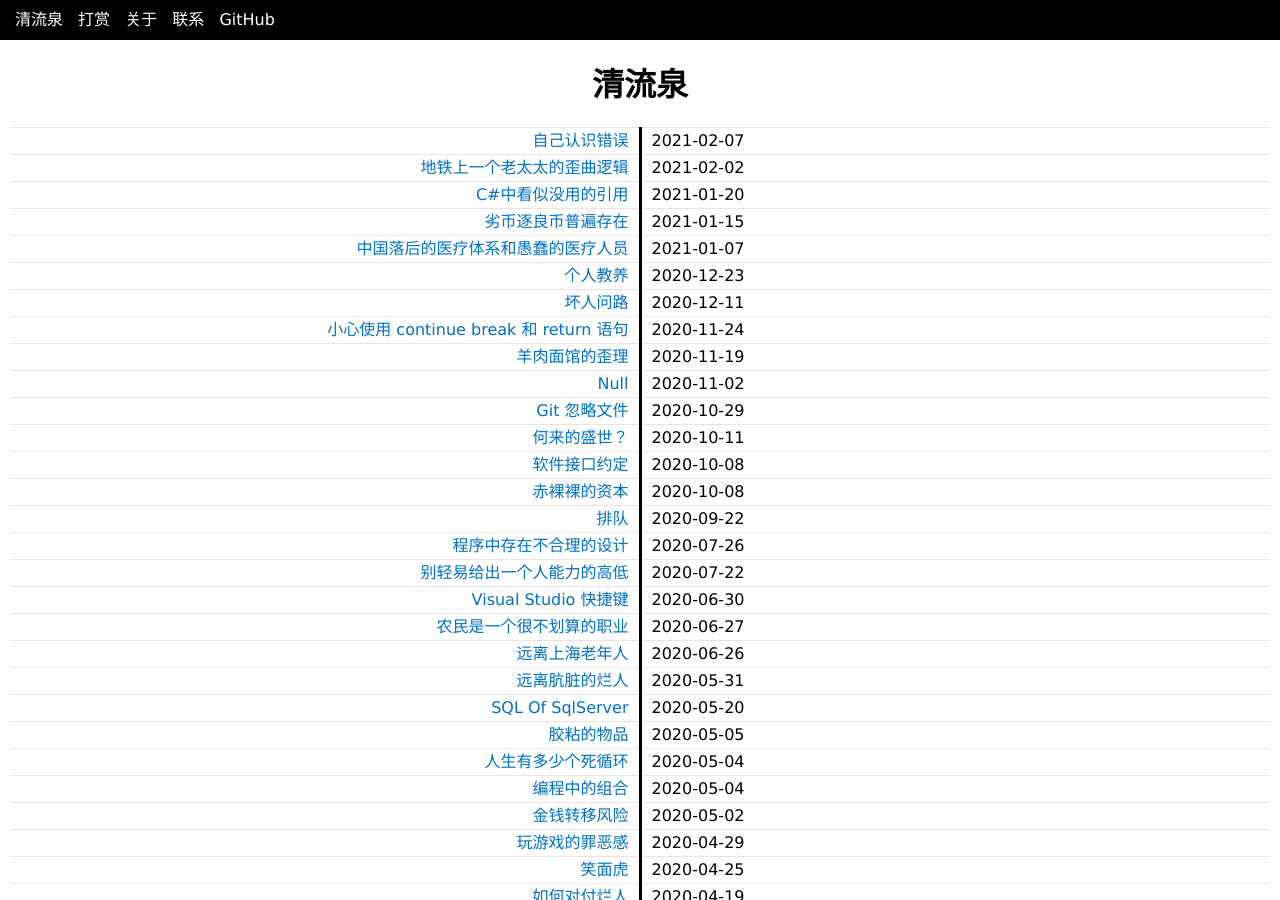
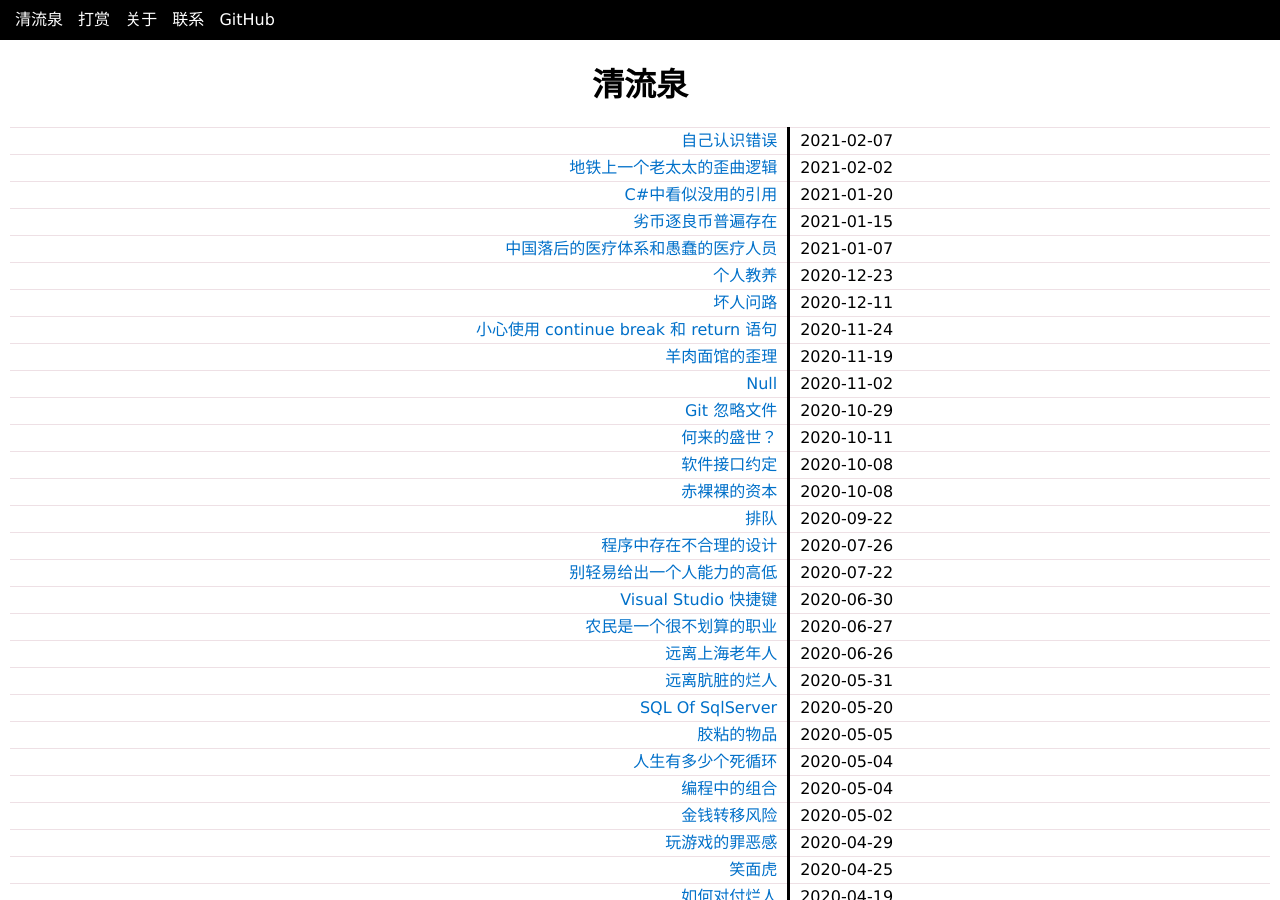
Before and after one commit to yinyongxian/yinyongxian.github.io, a Jekyll site: the page built from index.html, in a window 1280 px wide and 900 px high. Built offline with Jekyll 4.4.1, drawn with Linux system fonts in a browser that asks for light colours; the list of posts is cut into pages by our own code.

Commit message:
Update index.html

```diff
--- a/index.html
+++ b/index.html
@@ -27,10 +27,10 @@ title: 清流泉
         <tr onClick="parent.location='{{ post.url }}'; this.style.backgroundColor='#FFFFFF';"
           onMouseOver="this.style.backgroundColor='LightGrey';this.style.cursor='pointer';"
           onMouseOut="this.style.backgroundColor='#FFFFFF'">
-          <td style="width: 50%;text-align: right; padding-right: 10px;">
+          <td style="width: 61.8%;text-align: right; padding-right: 10px;text-overflow: ellipsis;">
             <span><a href="{{ post.url }}">{{ post.title }}</a></span>
           </td>
-          <td style="border-left: 3px solid; text-align: left; padding-left: 10px;">
+          <td style="border-left: 3px solid; text-align: left; padding-left: 10px;text-overflow: ellipsis;">
             <span>{{ post.date | date: "%F" }}</span>
           </td>
         </tr>
```
